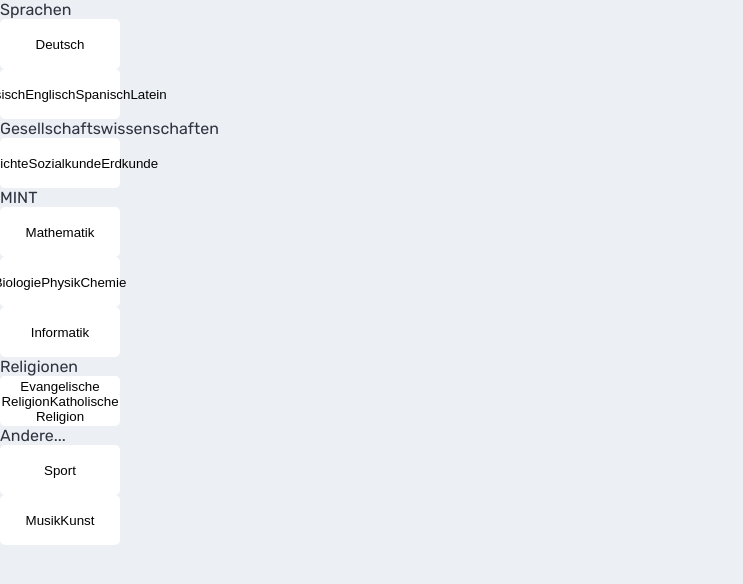
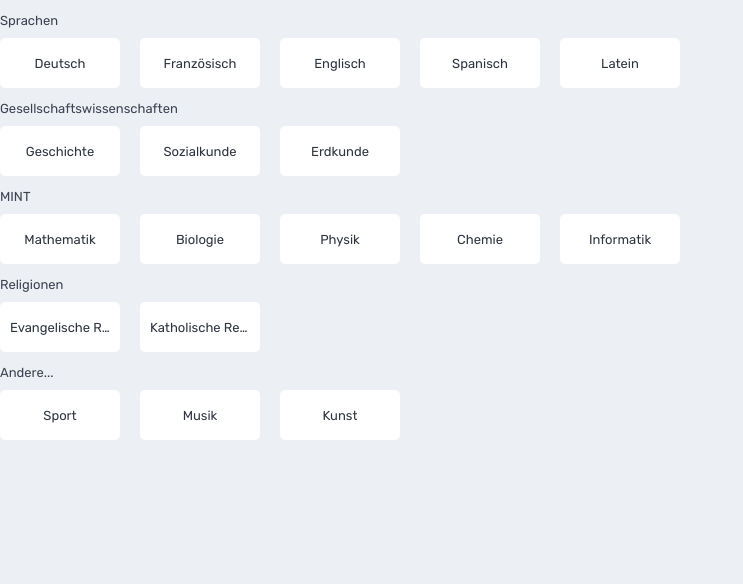
Before and after one commit to mikareich/course-planner, a React (Create React App) app: page / in a window 1280 px wide. Shown: the top 584 px of the page, without its empty margins (0-743 px from the left). Built offline with nearby package versions, Linux system fonts and the light colour scheme.

Commit message:
design category

```diff
--- a/src/components/Category.jsx
+++ b/src/components/Category.jsx
@@ -3,8 +3,8 @@ import React from "react";
 function Category({ label, children }) {
   return (
     <div className="category">
-      <span className="label">{label}</span>
-      {children}
+      <p className="label">{label}</p>
+      <div className="courses">{children}</div>
     </div>
   );
 }
--- a/src/components/CourseItem.jsx
+++ b/src/components/CourseItem.jsx
@@ -31,7 +31,7 @@ function CourseItem({ name }) {
       type="button"
       onClick={toggleCourse}
     >
-      {name}
+      <span className="name">{name}</span>
     </button>
   );
 }
--- a/src/styles/index.css
+++ b/src/styles/index.css
@@ -42,3 +42,13 @@ body {
   text-overflow: ellipsis;
   font-size: 13px;
 }
+.category .label {
+  color: var(--text-light-1);
+  font-size: 13px;
+  margin-bottom: 10px;
+}
+.category .courses {
+  display: grid;
+  gap: 20px;
+  grid-template-columns: repeat(auto-fill, 120px);
+}
--- a/src/views/App.jsx
+++ b/src/views/App.jsx
@@ -14,7 +14,7 @@ function App() {
             <Category label={subject} key={subject}>
               {
                 // display courses
-                courses.map((courseName) => (
+                courses.flat().map((courseName) => (
                   <CourseItem name={courseName} key={courseName} />
                 ))
               }
```
